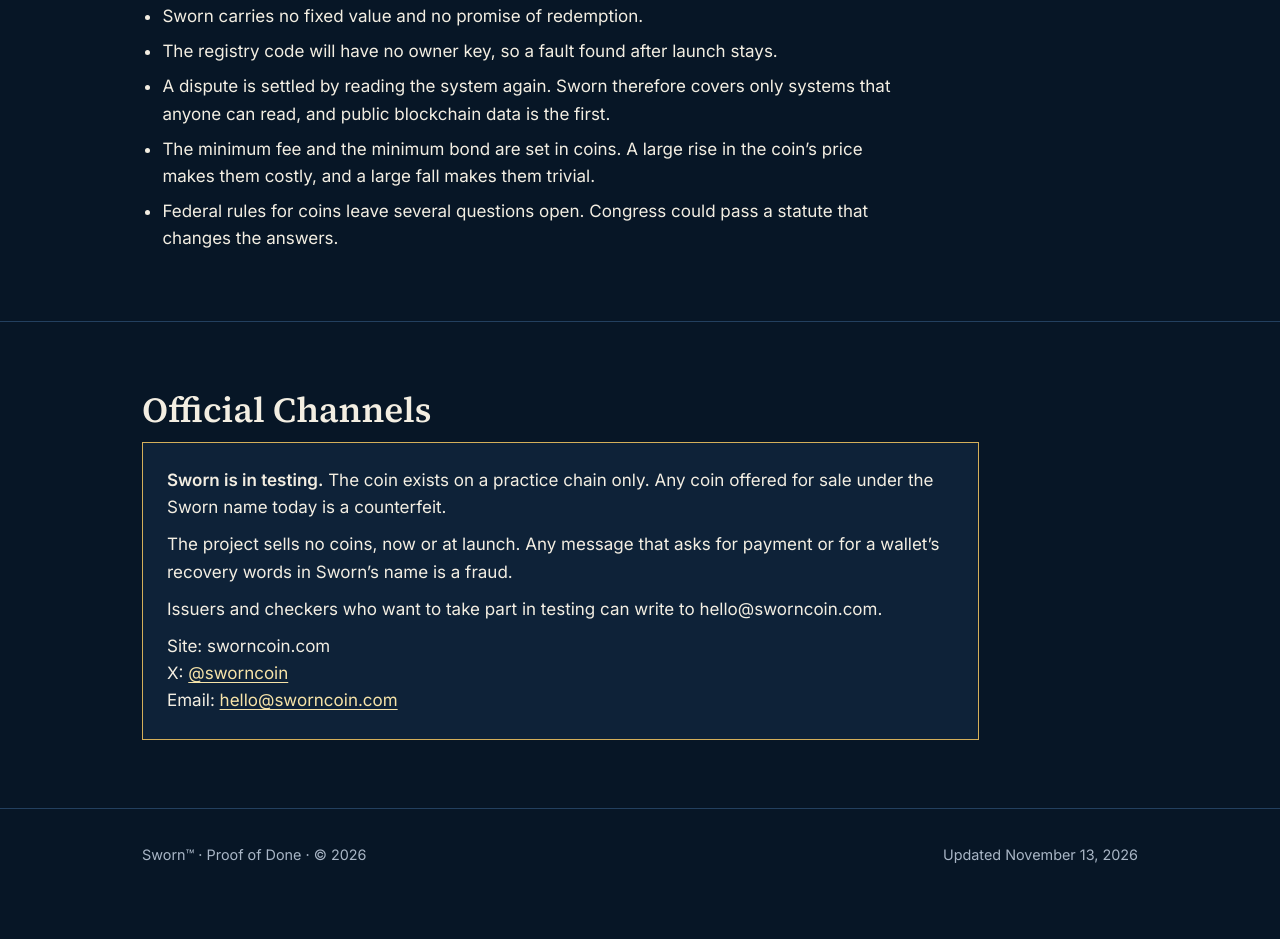
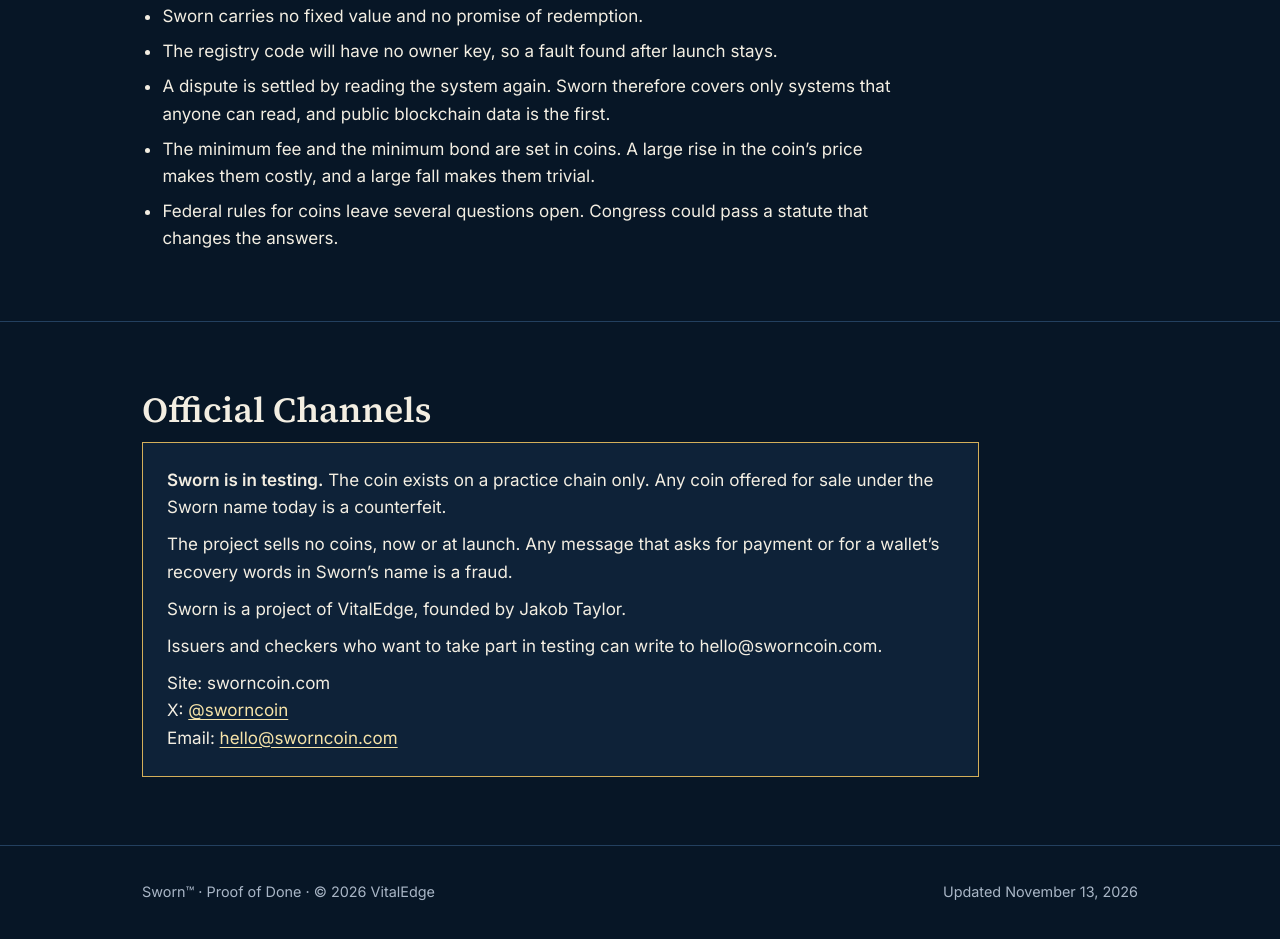
Before and after one commit to twimjakob1/sworncoin-site, a plain HTML site: page index.html in a window 1280 px wide. Shown: the part 7119-8058 px from the top of the page. Before the commit the page ends 8033 px from the top, so only its background shows below. Drawn offline with Linux system fonts and the light colour scheme.

Commit message:
Name the company and the founder
Co-Authored-By: Claude Fable 5.2 <noreply@anthropic.com>
Claude-Session: https://claude.ai/code/session_01ModpBKek5QFdXuwomcc9kV

```diff
--- a/index.html
+++ b/index.html
@@ -208,11 +208,12 @@ footer .wrap { display: flex; justify-content: space-between; gap: 14px; flex-wr
   <div class="notice">
     <p><strong>Sworn is in testing.</strong> The coin exists on a practice chain only. Any coin offered for sale under the Sworn name today is a counterfeit.</p>
     <p>The project sells no coins, now or at launch. Any message that asks for payment or for a wallet’s recovery words in Sworn’s name is a fraud.</p>
+    <p>Sworn is a project of VitalEdge, founded by Jakob Taylor.</p>
     <p>Issuers and checkers who want to take part in testing can write to hello@sworncoin.com.</p>
     <p>Site: sworncoin.com<br>X: <a href="https://x.com/sworncoin" rel="noopener">@sworncoin</a><br>Email: <a href="mailto:hello@sworncoin.com">hello@sworncoin.com</a></p>
   </div>
 </div></section>
 </main>
-<footer><div class="wrap"><span>Sworn™ · Proof of Done · © 2026</span><span>Updated November 13, 2026</span></div></footer>
+<footer><div class="wrap"><span>Sworn™ · Proof of Done · © 2026 VitalEdge</span><span>Updated November 13, 2026</span></div></footer>
 </body>
 </html>
```
